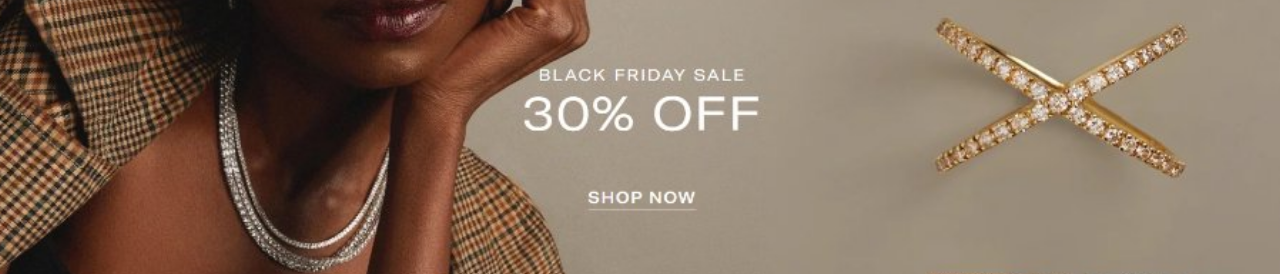
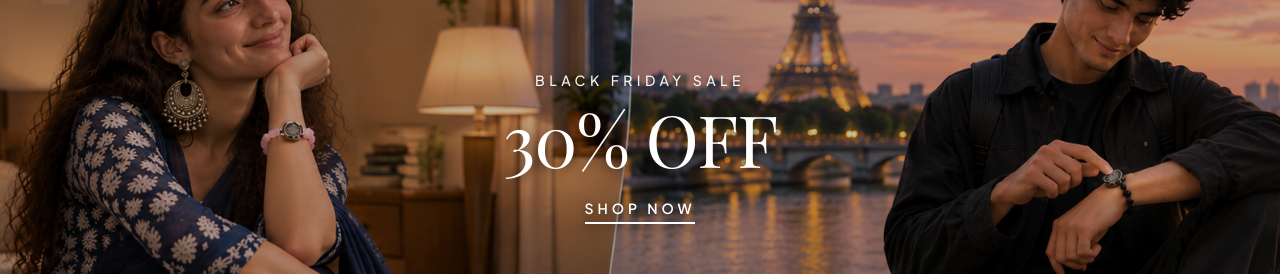
Before and after one commit to nitishpatel101/elvora, a Next.js app: page / in a window 1280 px wide. Shown: the part 320-594 px from the top of the page. Built offline with nearby package versions, Linux system fonts and the light colour scheme; no server answers; the database is empty; a web font is replaced by a local one.

Commit message:
feat: set couple image as clean top hero and restore previous lower campaign visual

```diff
--- a/src/components/home/HeroSection.tsx
+++ b/src/components/home/HeroSection.tsx
@@ -6,29 +6,37 @@ import Image from 'next/image';
 
 export default function HeroSection() {
   return (
-    <section className="relative w-full bg-[#9B9084] overflow-hidden border-b border-[#EAE5DE]">
-      {/* Full-width clean AUrate-style editorial banner matching user attachment */}
+    <section className="relative w-full bg-[#1A1A1A] overflow-hidden border-b border-[#EAE5DE]">
+      {/* Full-width clean AUrate-style editorial hero with the couple connection visual */}
       <Link
         href="/shop"
-        className="block relative w-full aspect-[1024/407] min-h-[260px] sm:min-h-[360px] md:min-h-[440px] lg:min-h-[500px] xl:min-h-[580px] max-h-[760px] group cursor-pointer overflow-hidden"
-        aria-label="ELVORA Fine Jewellery Black Friday Sale 30% Off - Shop Now"
+        className="block relative w-full aspect-[1983/793] min-h-[300px] sm:min-h-[400px] md:min-h-[480px] lg:min-h-[560px] xl:min-h-[640px] max-h-[780px] group cursor-pointer overflow-hidden"
+        aria-label="ELVORA Fine Jewellery - Black Friday Sale 30% Off - Shop Now"
       >
         <Image
-          src="/images/hero/hero-clean-banner.jpg"
-          alt="ELVORA Fine Jewellery Black Friday Sale 30% Off - Shop Now"
+          src="/images/hero/hero-couple-connection.png"
+          alt="ELVORA Long-Distance Connection - Made for Two"
           fill
           priority
           sizes="100vw"
-          className="object-cover object-center transition-transform duration-700 ease-out group-hover:scale-[1.01]"
+          className="object-cover object-center transition-transform duration-1000 ease-out group-hover:scale-[1.01]"
         />
 
-        {/* Subtle luxury overlay on hover */}
-        <div className="absolute inset-0 bg-black/0 group-hover:bg-black/[0.04] transition-colors duration-300" />
+        {/* Subtle cinematic gradient overlay to ensure perfect contrast for white typography */}
+        <div className="absolute inset-0 bg-black/25 group-hover:bg-black/20 transition-colors duration-300" />
 
-        {/* Screen-reader accessible heading & CTA */}
-        <span className="sr-only">
-          ELVORA Fine Jewellery &bull; Black Friday Sale 30% Off &bull; Shop Now
-        </span>
+        {/* AUrate clean centered typography matching attached reference */}
+        <div className="absolute inset-0 flex flex-col items-center justify-center text-center px-4 z-10 pointer-events-none">
+          <span className="text-[11px] sm:text-xs md:text-sm uppercase tracking-[0.32em] font-medium text-white/95 mb-2 sm:mb-3 drop-shadow-[0_2px_4px_rgba(0,0,0,0.6)]">
+            BLACK FRIDAY SALE
+          </span>
+          <h1 className="font-sans text-3xl sm:text-5xl md:text-6xl lg:text-7xl font-light text-white tracking-[0.06em] mb-4 sm:mb-6 drop-shadow-[0_3px_6px_rgba(0,0,0,0.7)]">
+            30% OFF
+          </h1>
+          <span className="inline-block text-xs sm:text-sm uppercase tracking-[0.28em] font-semibold text-white pb-1 border-b-2 border-white group-hover:border-white/80 transition-all drop-shadow-[0_2px_4px_rgba(0,0,0,0.6)]">
+            SHOP NOW
+          </span>
+        </div>
       </Link>
     </section>
   );
--- a/src/components/home/LifestyleCampaign.tsx
+++ b/src/components/home/LifestyleCampaign.tsx
@@ -13,8 +13,8 @@ export default function LifestyleCampaign() {
       {/* High-fashion Editorial Campaign Image / Background */}
       <div className="absolute inset-0">
         <Image
-          src="/images/hero/hero-couple-connection.png"
-          alt="ELVORA Couple Connection Campaign - Paris & India"
+          src="/images/brand/story-couple.jpg"
+          alt="ELVORA Couple Connection Campaign"
           fill
           priority
           sizes="100vw"
```
Also changed, not shown: public/images/hero/hero-couple-main.jpg (added).
